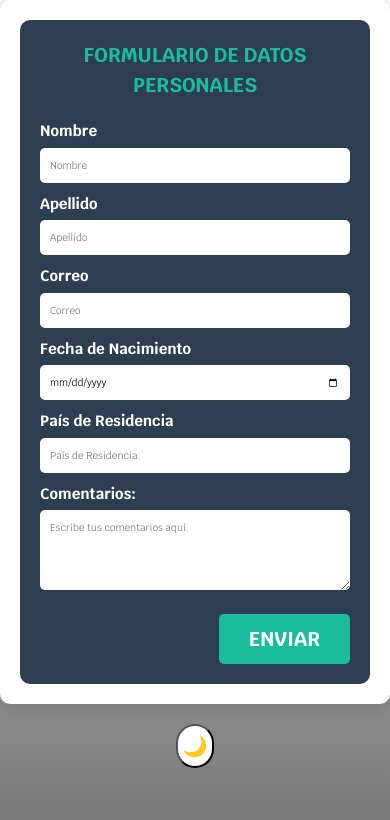
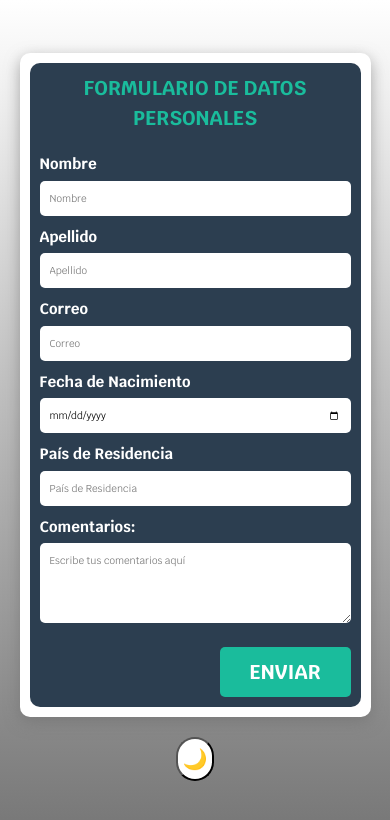
Before and after one commit to Rominaviles/Formulario-Interactivo, a plain HTML site: page index.html in a window 390 px wide. Drawn offline with nearby package versions, Linux system fonts and the light colour scheme; a small style sheet from the web is missing.

Commit message:
diseño responsivo para distintos dispositivos

```diff
--- a/css/style.css
+++ b/css/style.css
@@ -2,7 +2,7 @@
     --blanco: #FFFFFF;
     --primario: #757575;
     --secundario:#2C3E50;
-    --terciario: #1ABC9C
+    --terciario: #1ABC9C;
 }
 
 html {
@@ -10,32 +10,33 @@ html {
     box-sizing: border-box;
 }
 
-*, *:before, *:after{
+*, *:before, *:after {
     box-sizing: inherit;
 }
 
 body {
+    display: flex;
+    flex-direction: column;
+    justify-content: center;
+    align-items: center;
+    min-height: 100vh;
     margin: 0;
     padding: 0;
-    height: 100vh;
     font-family: "Krub", sans-serif;
-    background-image:linear-gradient(to top, var(--primario) 0%, var(--blanco) 100%);
+    background-image: linear-gradient(to top, var(--primario) 0%, var(--blanco) 100%);
 }
 
-.contenedor{
-    max-width: 50rem;
+.contenedor {
+    max-width: 90%;
     width: 100%;
-    margin: 0 auto;
     padding: 2rem;
     border-radius: 1rem;
-    -webkit-box-shadow: 0px 5px 15px 0px rgba(112,112,112,0.6);
-    -moz-box-shadow: 0px 5px 15px 0px rgba(112,112,112,0.6);
     box-shadow: 0px 5px 15px 0px rgba(112,112,112,0.6);
     background-color: var(--blanco);
-
+    margin-bottom: 0; /* Elimina margen inferior adicional */
 }
 
-.error{
+.error {
     background-color: #FF0000;
     padding: 1rem;
     color: var(--blanco);
@@ -45,7 +46,7 @@ body {
     text-align: center;
 }
 
-.correcto{
+.correcto {
     background-color: #90EE90;
     padding: 1rem;
     color: var(--blanco);
@@ -61,8 +62,8 @@ body {
     border-radius: 1rem;
 }
 
-.formulario fieldset{
-    border: none
+.formulario fieldset {
+    border: none;
 }
 
 .formulario legend {
@@ -74,10 +75,11 @@ body {
     color: var(--terciario);
 }
 
-.campo{
+.campo {
     margin-bottom: 1rem;
 }
-.campo label{
+
+.campo label {
     color: var(--blanco);
     font-weight: bold;
     margin-bottom: .5rem;
@@ -85,7 +87,7 @@ body {
     font-size: 1.5rem;
 }
 
-.input-text{
+.input-text {
     width: 100%;
     border: none;
     padding: 1rem;
@@ -100,34 +102,34 @@ body {
     font-size: 2rem;
     text-transform: uppercase;
     font-weight: bold;
-    border-radius: .5rem; /*Esquinas redondeadas*/
+    border-radius: .5rem;
     text-align: center;
     border: none;
 }
 
-.boton:hover{
+.boton:hover {
     cursor: pointer;
 }
 
-.alineacion{
+.alineacion {
     display: grid;
     justify-content: end;
     margin-top: 1rem;
 }
 
-.boton-contraste{
-    background-color:var(--blanco);
+.boton-contraste {
+    background-color: var(--blanco);
     border-radius: 2rem;
     padding: .5rem;
     margin: 1rem;
     font-size: 2rem;
 }
 
-.boton-contraste:hover{
+.boton-contraste:hover {
     cursor: pointer;
 }
 
-.alineacion-contraste{
+.alineacion-contraste {
     display: grid;
     justify-content: center;
     margin-top: 1rem;
@@ -140,7 +142,7 @@ body {
     --campo: #333333;
 }
 
-.high-contrast .formulario{
+.high-contrast .formulario {
     background-color: var(--negro);
     color: var(--blanco);
 }
@@ -162,3 +164,44 @@ body {
 .high-contrast legend {
     color: var(--blanco);
 }
+
+/* Estilos para pantallas pequeñas */
+@media (max-width: 600px) {
+    .contenedor {
+        padding: 1rem;
+        max-width: 90%;
+        margin-bottom: 0; /* Asegurar que no haya margen inferior adicional */
+    }
+
+    .formulario {
+        padding: 1rem;
+    }
+
+    .alineacion {
+        margin-top: 0.5rem; /* Reduce el espacio entre el formulario y el botón */
+    }
+
+    .boton {
+        margin-bottom: 0; /* Elimina cualquier margen inferior adicional del botón */
+    }
+}
+
+/* Estilos para pantallas medianas */
+@media (min-width: 601px) and (max-width: 929px) {
+    .contenedor {
+        max-width: 80%;
+        margin-bottom: 0; /* Evitar márgenes inferiores innecesarios */
+    }
+
+    .formulario {
+        padding: 1.5rem;
+    }
+
+    .alineacion {
+        margin-top: 0.5rem; /* Asegurarse de que el espacio entre el botón y el formulario sea pequeño */
+    }
+
+    .boton {
+        margin-bottom: 0;
+    }
+}
```
